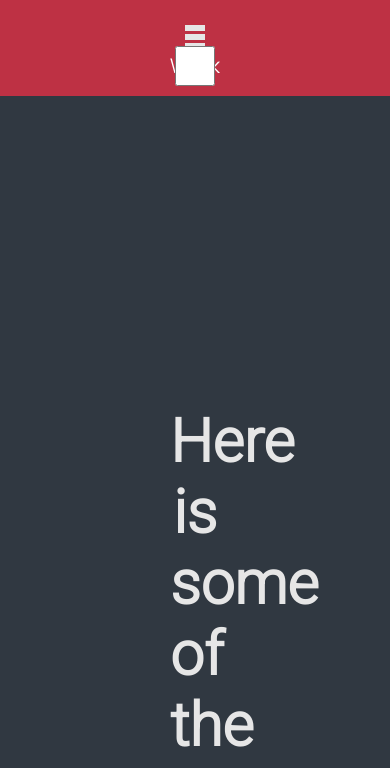
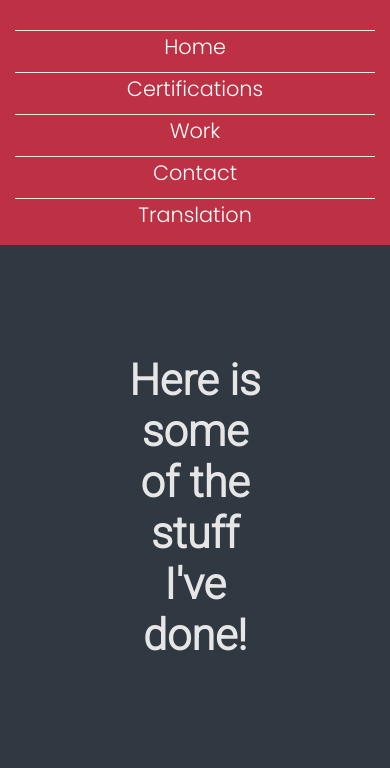
Before and after one commit to TaiBiscuit/Proyecto_Final, a plain HTML site: page pags/work.html in a window 390 px wide. Shown: the top 768 px of the page. Drawn offline with Linux system fonts and the light colour scheme.

Commit message:
Nav_Actualizada_Y_Media

```diff
--- a/css/estilo.css
+++ b/css/estilo.css
@@ -45,24 +45,6 @@ li{
     transition: all 1s;
 }
 
-.menu-icon{
-    display:none;
-    margin-top:10px;
-    z-index:1;
-}
-
-.menu-line{
-    width:20px;
-    height:6px;
-    background-color: #e6e6e6;
-    margin-bottom: 3px;
-}
-
-#toggle{
-    width: 40px; height: 40px;
-    z-index:2;
-}
-
 .frameborder{
     border-radius:10%;
     border:8px solid #be3144;
@@ -104,6 +86,10 @@ li{
 
 .seccionC{
     display:flex;
+}
+
+form{
+    margin:auto;
     text-align:center;
     align-items:center;
 }
@@ -236,44 +222,74 @@ legend{
 /*Querries*/
 
 @media screen and (max-width:480px){
+
     .navbar{
         flex-direction:column;
         position:relative;
     }
 
     li{
+        display:block;
         align-self:center;
         border-top:1px solid #e6e6e6;
-        display:none;
     }
 
     .nav-list{
         text-align: center;
         width:100%;
-        padding-top:50px;
-
+        padding-top:20px;
     }
 
-    .menu-icon{
-        display:block;
-        position:absolute;
-        top:15px;
-        align-self: center;
+    .seccionA{
+        padding-top:10px;
+        border-bottom:10px;
+        margin:100px;
     }
-
-    .menu-item{
-        display:block;
+    .seccionA h1{
+        margin-bottom:30px;
+        font-size:3rem;
         text-align: center;
     }
 
-    #toggle{
-        position:absolute;
-        align-self:center;
-        margin-bottom:10px;
+    .seccionA h2{
+        font-size:1.8rem;
+        margin-bottom:30px;
+        text-align: center;
     }
 
-    #toggle:checked + .navbar{
-        background-color: black;
+    .seccionA .p-mail{
+        font-size:1rem;
+        text-align: center;
+    }
+
+    .seccionA .h1mediano{
+        font-size:2.7rem;
+        text-align: center;
+    }
+
+    .seccionA .certp{
+        margin-top:50px;
+        text-align: center;
+    }
+
+    .seccionB{
+        margin-bottom:30px;
+        font-size:2.5rem;
+        text-align: center;
+    }
+
+    .seccionB p{
+        font-size:1.7rem;
+        text-align: center;
+    }
+
+    .seccionC{
+        display:flex;
+        align-items: center;
+    }
+
+    .form{
+        margin:auto;
     }
 
     .seccionD{
@@ -284,5 +300,7 @@ legend{
     .seccionD p{
         text-align:center;
         font-size:1rem;
+        padding-top:30px;
+        border-bottom:1px solid #e6e6e6;
     }
 }
--- a/pags/work.html
+++ b/pags/work.html
@@ -19,9 +19,9 @@
                     <a href="../index.html">Home</a>
                 </li>
                 <li>
-                <li>
                     <a href="./cert.html">Certifications</a>
                 </li>
+                <li>
                     <a href="./work.html">Work</a>
                 </li>
                 <li>
@@ -31,17 +31,12 @@
                     <a href="./transl.html">Translation</a>
                 </li>
             </ul>
-            <input type="checkbox" id="toggle">
-            <div class="menu-icon">
-                <div class="menu-line"></div>
-                <div class="menu-line"></div>
-                <div class="menu-line"></div>
             </div>
         </nav>
     </header>
     <main>
         <section class="seccionA">
-            <h1> Here is some of the stuff I've done!</h1>
+            <h1 class="h1mediano"> Here is some of the stuff I've done!</h1>
         </section>
         <section class="seccionD">
             <a href="https://www.amazon.com/dp/B09LKDLBNV" target="_blank" class="worklink"><img src="../img/placeholder3.png" alt="El indescifrable Mr. Robot" class="foto3"></a>
```
Also changed, not shown: index.html (+1 -7 lines), pags/cert.html (+3 -3 lines), pags/contact.html (+2 -7 lines), pags/transl.html (+1 -6 lines).
